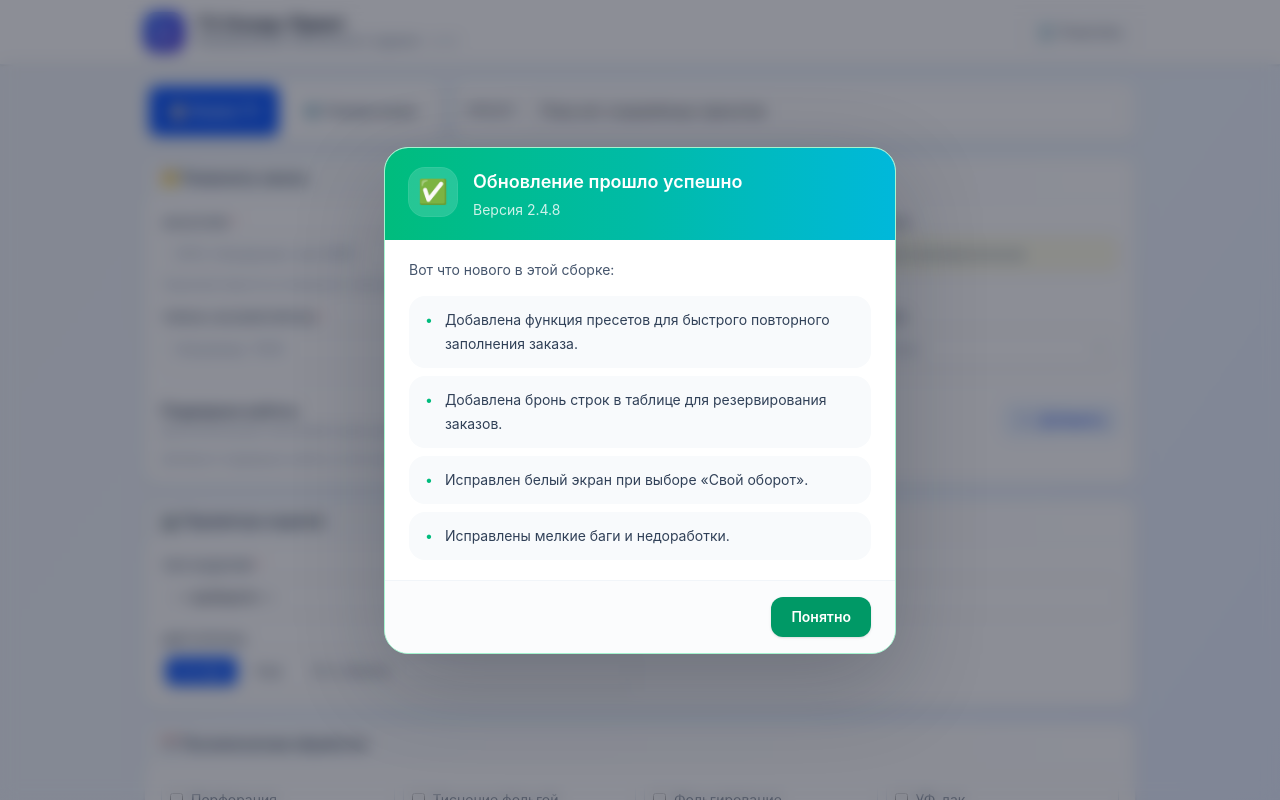
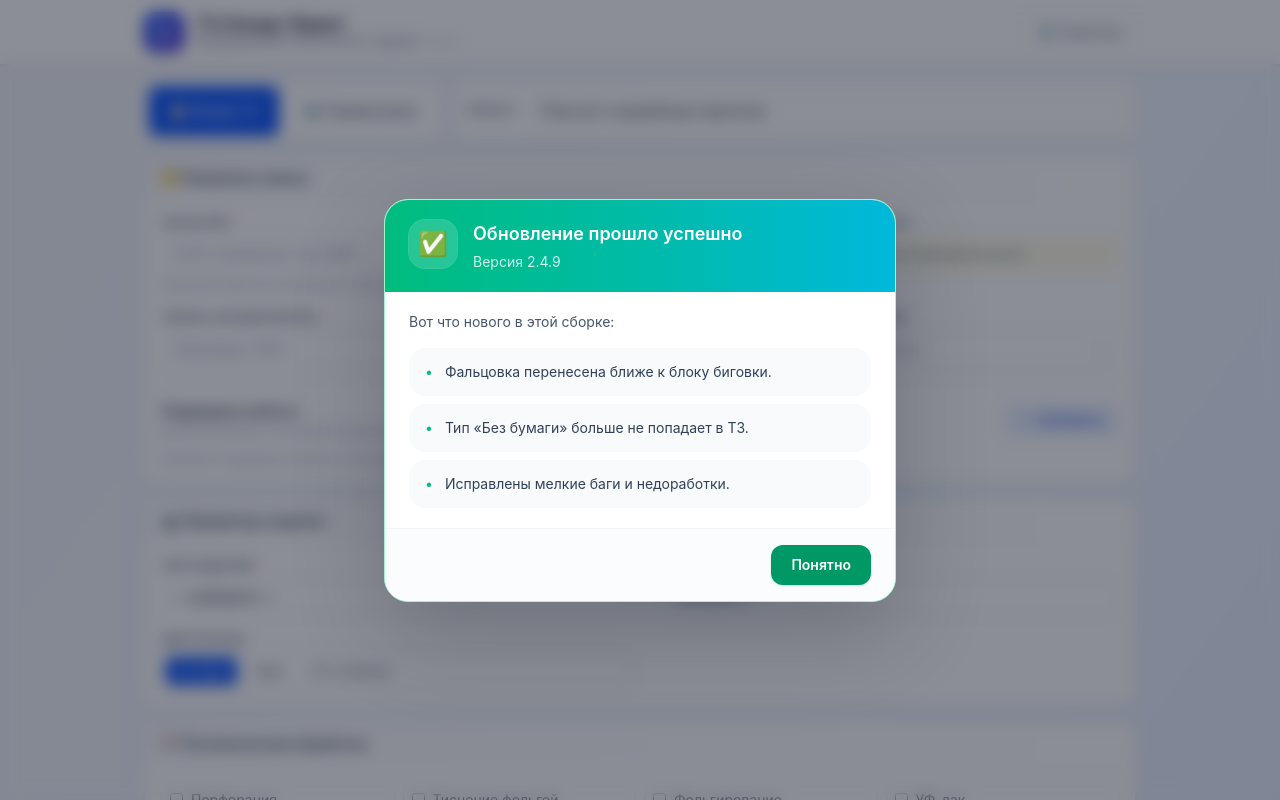
Before and after one commit to kotafeew-gif/Oskar-tz-app-updates, a React (Vite) app: page / in a window 1280 px wide. Shown: the top 800 px of the page. Built offline with nearby package versions, Linux system fonts and the light colour scheme.

Commit message:
chore: refresh update summary for 2.4.9

```diff
--- a/package.json
+++ b/package.json
@@ -1,7 +1,7 @@
 {
   "name": "oscar-print-app",
   "private": true,
-  "version": "2.4.8",
+  "version": "2.4.9",
   "author": "YourName",
   "description": "TZ Oscar-Print",
   "main": "electron-app/main.mjs",
--- a/src/App.tsx
+++ b/src/App.tsx
@@ -180,9 +180,8 @@ const LS_KEYS = {
 };
 
 const UPDATE_SUMMARY_POINTS = [
-  "Добавлена функция пресетов для быстрого повторного заполнения заказа.",
-  "Добавлена бронь строк в таблице для резервирования заказов.",
-  "Исправлен белый экран при выборе «Свой оборот».",
+  "Фальцовка перенесена ближе к блоку биговки.",
+  "Тип «Без бумаги» больше не попадает в ТЗ.",
   "Исправлены мелкие баги и недоработки.",
 ];
 
```
